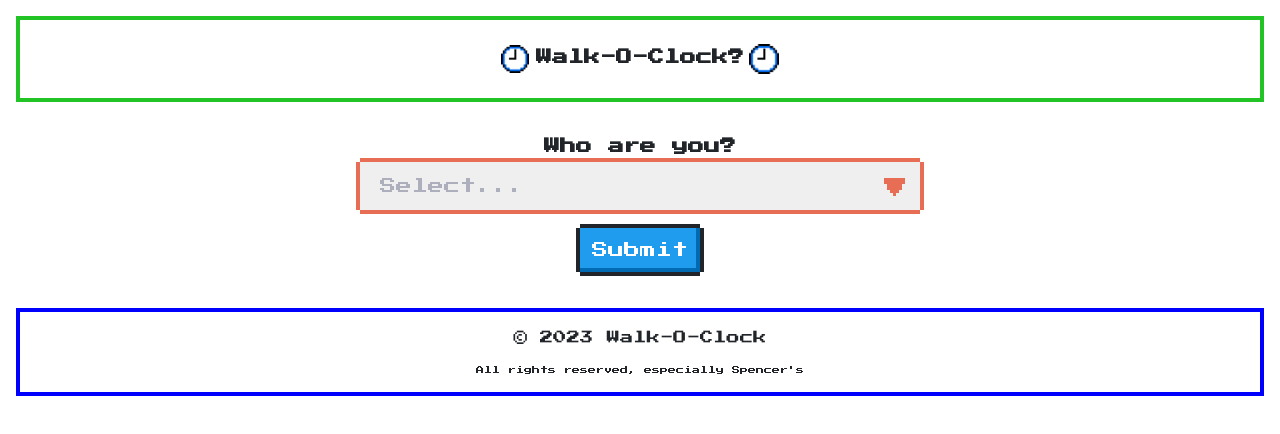
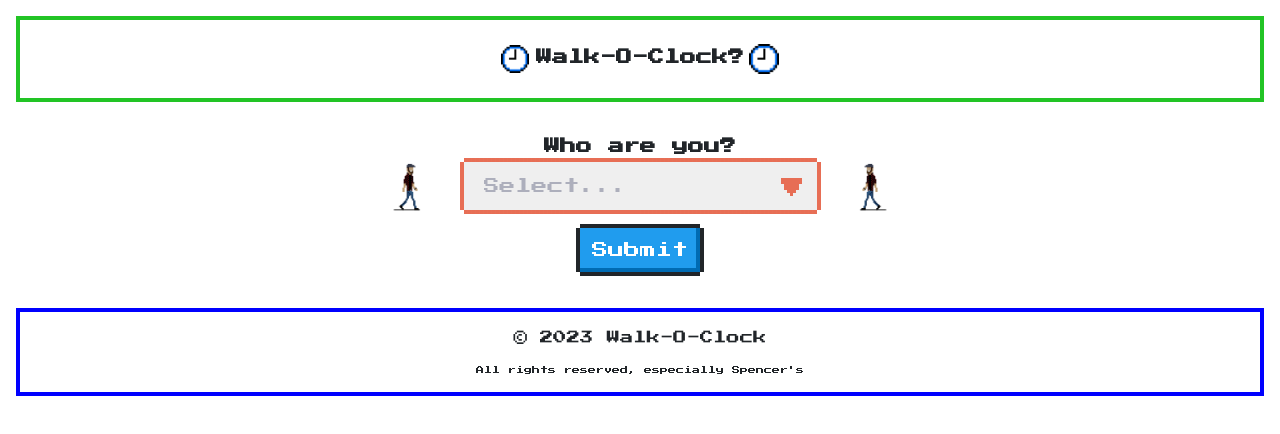
Before and after one commit to bash7325/walk-o-clock, an Angular app: page / in a window 1280 px wide. Shown: the top 434 px of the page. Built offline with nearby package versions, Linux system fonts and the light colour scheme.

Commit message:
added the walking guy to the sides of the dropdowns

```diff
--- a/src/app/app.component.html
+++ b/src/app/app.component.html
@@ -7,6 +7,9 @@
     <p id="loading-text">Loading...</p>
   </div>
   <h1 *ngIf="showDropdowns" for="error_select">Who are you?</h1>
+  <div class="dropdown" style="display: flex;">
+    <div class="walker"></div>
+    <div>
       <div *ngIf="showDropdowns" class="nes-select is-error">
         <select required id="error_select" [(ngModel)]="selectedUser" name="selectedUser">
           <option value="" disabled selected hidden>Select...</option>
@@ -33,6 +36,9 @@
           <option value="yes">Yes</option>
           <option value="no">No</option>
         </select>
+      </div>
+    </div>
+    <div class="walker" style="transform: scaleX(-1)"></div>
   </div>
   <div class="button-container">
     <button *ngIf="!showDropdowns && !isLoading" class="nes-btn is-warning" (click)="changeUser()">Change User</button>
--- a/src/styles.css
+++ b/src/styles.css
@@ -131,6 +131,13 @@ button {
   height: 300px;
   margin: 0 auto;
 }
+.walker {
+  background-image: url("assets/images/walking-guy.gif");
+  background-size: contain;
+  background-repeat: no-repeat;
+  width: 36px;
+  margin: 0 auto;
+}
 
 @keyframes spin {
   0% {
```
Lines whose indentation alone changed are shown as unchanged.
